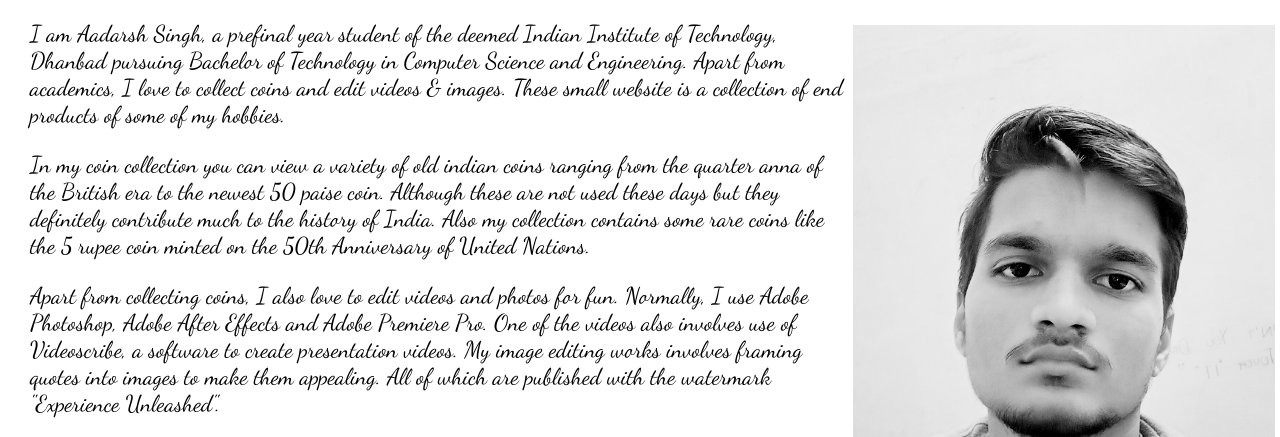
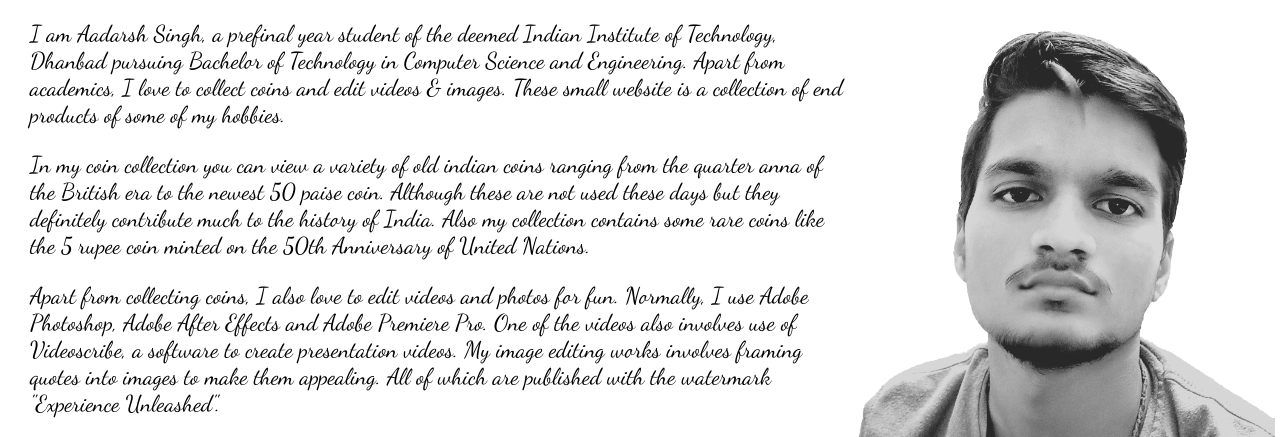
Before and after one commit to JacobianDet/hobby, a plain HTML site: page index.html in a window 1280 px wide. Shown: the part 351-788 px from the top of the page. Drawn offline with nearby package versions, Linux system fonts and the light colour scheme.

Commit message:
Compressed Portrait

```diff
--- a/index.html
+++ b/index.html
@@ -37,7 +37,7 @@
     <h2>About Me</h2>
 <div class="about">
 <div class="my">
-  <img src="my.jpg" >
+  <img src="my5.png" >
 </div>
 <p>I am Aadarsh Singh, a prefinal year student of the deemed Indian Institute of Technology, Dhanbad pursuing Bachelor of Technology in Computer Science and Engineering. Apart from academics, I love to collect coins and edit videos &amp; images. These small website is a collection of end products of some of my hobbies. </p>
 <p>In my coin collection you can view a variety of old indian coins ranging from the quarter anna of the British era to the newest 50 paise coin. Although these are not used these days but they definitely contribute much to the history of India. Also my collection contains some rare coins like the 5 rupee coin minted on the 50th Anniversary of United Nations.  </p>
```
Also changed, not shown: my5.png (added).
